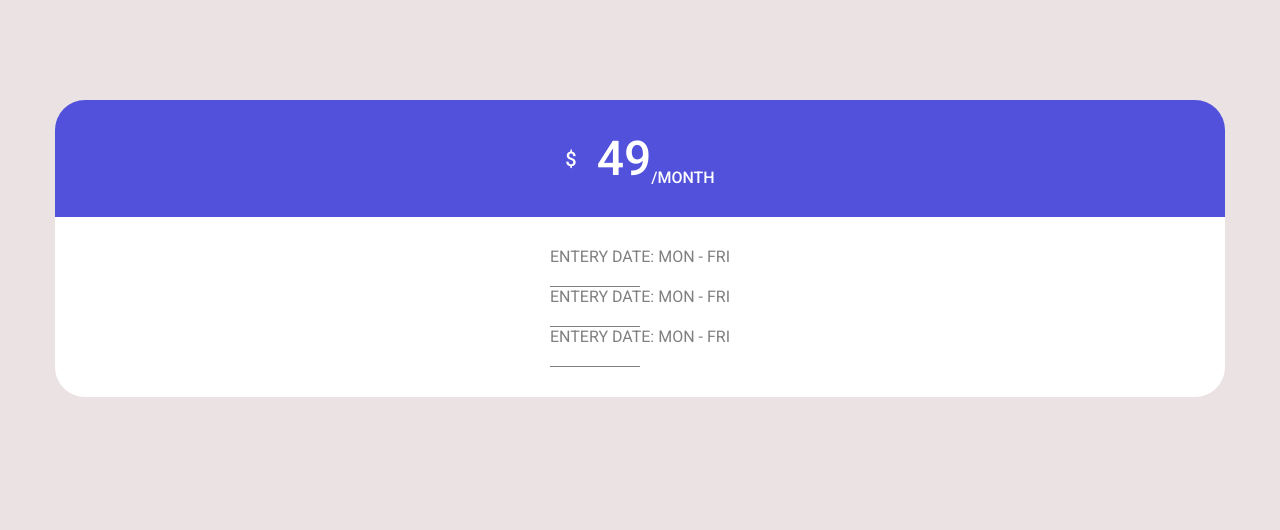
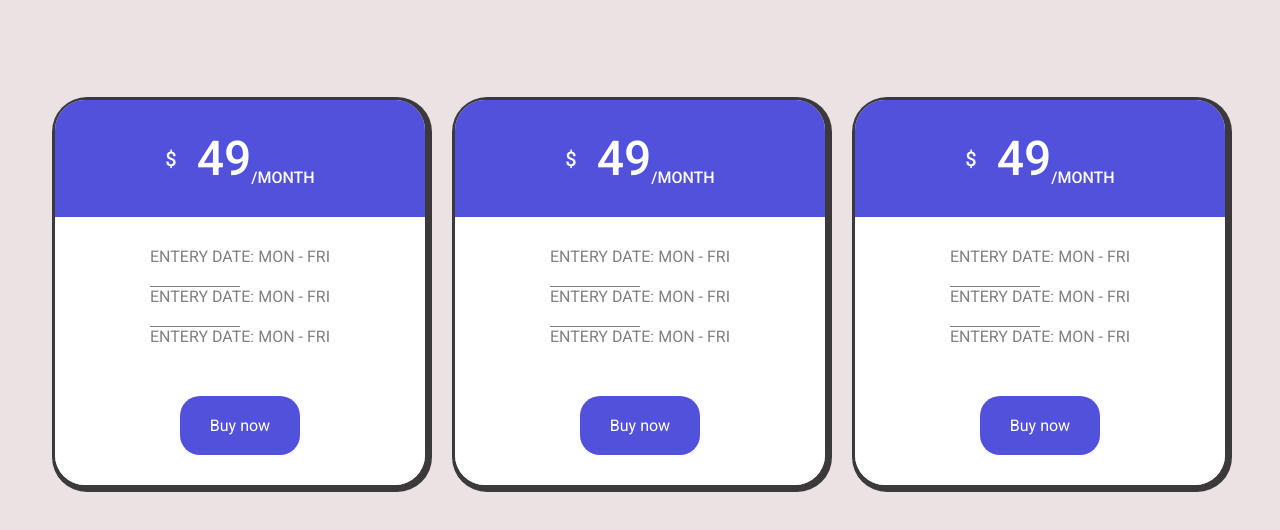
Before and after one commit to SavchenkoAmalia/Practice-Decorative-Elements-Cards, a plain HTML site: page index.html in a window 1280 px wide. Drawn offline with Linux system fonts and the light colour scheme.

Commit message:
add card button and 2 new card item

```diff
--- a/css/style.css
+++ b/css/style.css
@@ -10,6 +10,7 @@
 body {
     font-family: 'Roboto', sans-serif;
     background-color: var(--body-color);
+
 }
 
 .container {
@@ -43,12 +44,16 @@ body {
 }
 
 .cards-home-list {
-
+    display: flex;
+    flex-wrap: wrap;
+    gap: 30px;
 }
 
 .cards-home-item {
+    flex: 0 1 calc((100% - 30px * 2) / 3);
     border-radius: 30px;
     overflow: hidden;
+    box-shadow: 2px 2px 0px 5px rgba( 0, 0, 0, 0.75) ;
 }
 
 .cards-home-head {
@@ -91,14 +96,15 @@ body {
 /*! Card body */
 
 .cards-home-body {
-    background-color: var(--white-color);
-   padding: 30px;
 }
 
 .card-body {
+   background-color:var(--white-color) ;
     display: flex;
     flex-direction: column;
-    gap: 30px;
+    gap: 50px;
+    align-items: center;
+    padding: 30px;
 }
 
 .card-body-dates {
@@ -122,3 +128,15 @@ body {
     width: 50%;
     background-color: var(--grey-color);
 }
+
+.cards-home-button {
+    background-color: var(--blue-color);
+    color: var(--white-color);
+    padding: 20px 30px;
+    border-radius: 20px;
+    transition: backround-color 0.3s ease 0s ;
+}
+
+.cards-home-button:hover {
+    background-color: var(--hover-blue-color);
+}
--- a/index.html
+++ b/index.html
@@ -24,7 +24,7 @@
                             <div class="card-head-period">/month</div>
                         </div>
                         </div>
-                        <div class="cards-home-body cardy-body">
+                        <div class="cards-home-body card-body">
                         <ul class="card-body-dates">
                             <li class="card-body-date">
                                 <p class="card-body-text">
@@ -42,9 +42,83 @@
                                         <p class="card-body-text">
                                             Entery date: mon - fri
                                         </p>
-                                        <hr class="card-body-line" />
+                                        <!-- <hr class="card-body-line" /> -->
                                     </li>
                         </ul>
+                        <button class="cards-home-button">
+                            Buy now
+                        </button>
+
+                        </div>
+                    </li>
+                    <li class="cards-home-item">
+                        <div class="cards-home-head card-head">
+                            <div class="card-head-currency">$</div>
+                            <div class="card-head-value">
+                            <div class="card-head-number">49</div>
+                            <div class="card-head-period">/month</div>
+                        </div>
+                        </div>
+                        <div class="cards-home-body card-body">
+                        <ul class="card-body-dates">
+                            <li class="card-body-date">
+                                <p class="card-body-text">
+                                    Entery date: mon - fri
+                                </p>
+                                <hr class="card-body-line" />
+                            </li>
+                                <li class="card-body-date">
+                                    <p class="card-body-text">
+                                        Entery date: mon - fri
+                                    </p>
+                                    <hr class="card-body-line" />
+                                </li>
+                                    <li class="cary-body-date">
+                                        <p class="card-body-text">
+                                            Entery date: mon - fri
+                                        </p>
+                                        <!-- <hr class="card-body-line" /> -->
+                                    </li>
+                        </ul>
+                        <button class="cards-home-button">
+                            Buy now
+                        </button>
+
+                        </div>
+                    </li>
+                    <li class="cards-home-item">
+                        <div class="cards-home-head card-head">
+                            <div class="card-head-currency">$</div>
+                            <div class="card-head-value">
+                            <div class="card-head-number">49</div>
+                            <div class="card-head-period">/month</div>
+                        </div>
+                        </div>
+                        <div class="cards-home-body card-body">
+                        <ul class="card-body-dates">
+                            <li class="card-body-date">
+                                <p class="card-body-text">
+                                    Entery date: mon - fri
+                                </p>
+                                <hr class="card-body-line" />
+                            </li>
+                                <li class="card-body-date">
+                                    <p class="card-body-text">
+                                        Entery date: mon - fri
+                                    </p>
+                                    <hr class="card-body-line" />
+                                </li>
+                                    <li class="cary-body-date">
+                                        <p class="card-body-text">
+                                            Entery date: mon - fri
+                                        </p>
+                                        <!-- <hr class="card-body-line" /> -->
+                                    </li>
+                        </ul>
+                        <button class="cards-home-button">
+                            Buy now
+                        </button>
+
                         </div>
                     </li>
                 </ul>
```
